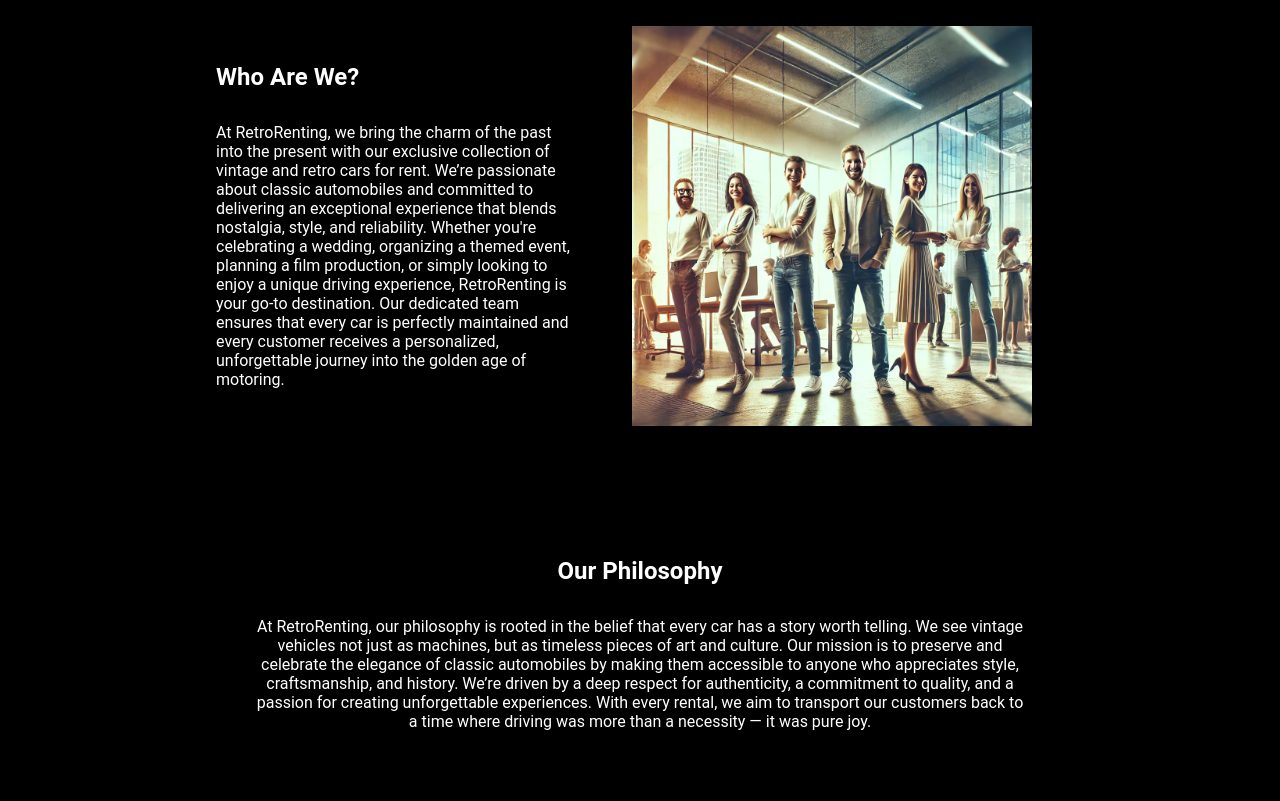
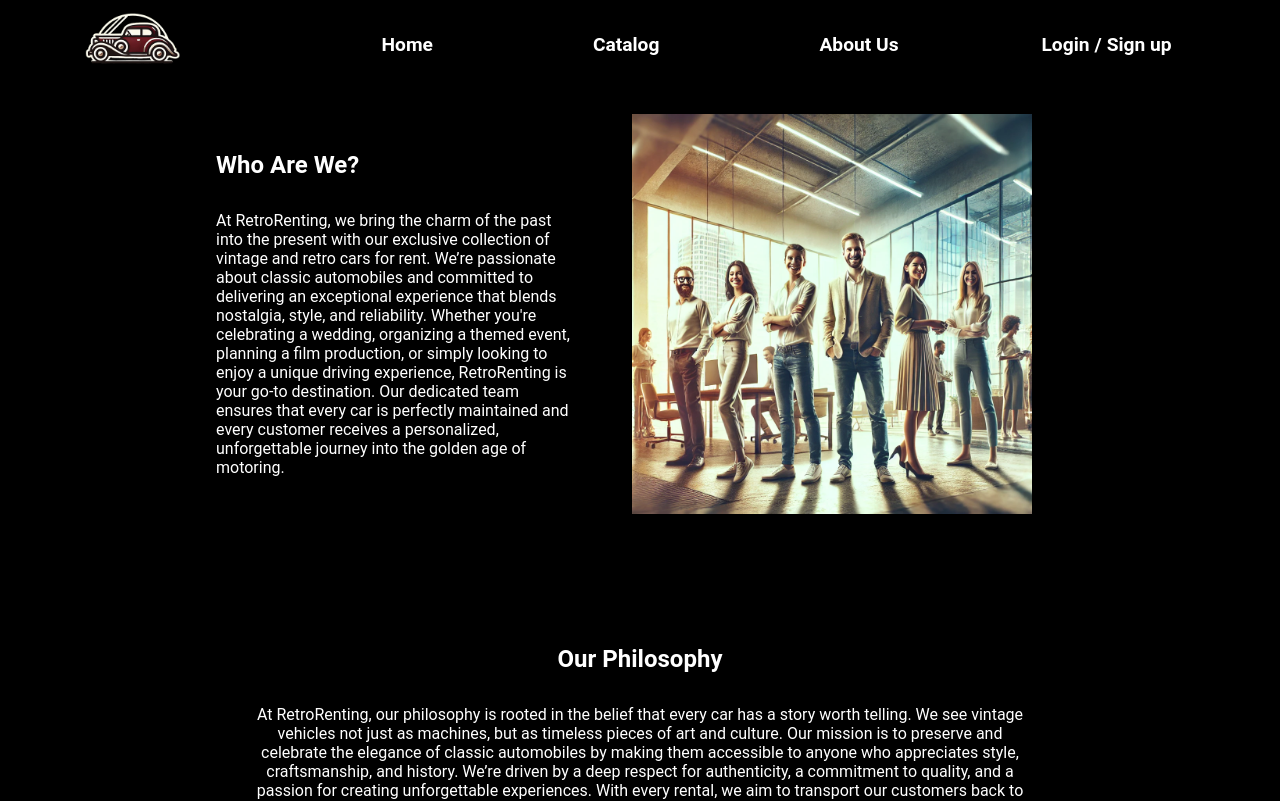
Before and after one commit to wailbenelhassane/RetroRenting, an Angular app: page /about-us in a window 1280 px wide. Shown: the top 801 px of the page. Built offline with nearby package versions, Linux system fonts and the light colour scheme.

Commit message:
Feat: add about-us page

```diff
--- a/src/app/pages/about-us/about-us.component.html
+++ b/src/app/pages/about-us/about-us.component.html
@@ -1,3 +1,5 @@
+<app-header></app-header>
+
 <app-side-text-section sectionKey="whoAreWe"></app-side-text-section>
 
 <app-center-text-section sectionKey="philosophy"></app-center-text-section>
@@ -17,3 +19,5 @@
 <section class ="center-align">
   <button class="general-button">Send Email</button>
 </section>
+
+<app-footer></app-footer>
--- a/src/app/pages/about-us/about-us.component.ts
+++ b/src/app/pages/about-us/about-us.component.ts
@@ -3,6 +3,8 @@ import {ReviewsComponent} from '../../components/reviews/reviews.component';
 import {OurTeamComponent} from '../../components/our-team/our-team.component';
 import {SideTextSectionComponent} from '../../components/side-text-section/side-text-section.component';
 import {CenterTextSectionComponent} from '../../components/center-text-section/center-text-section.component';
+import {HeaderComponent} from '../../components/header/header.component';
+import {FooterComponent} from '../../components/footer/footer.component';
 
 @Component({
   selector: 'app-about-us',
@@ -10,7 +12,9 @@ import {CenterTextSectionComponent} from '../../components/center-text-section/c
     ReviewsComponent,
     OurTeamComponent,
     SideTextSectionComponent,
-    CenterTextSectionComponent
+    CenterTextSectionComponent,
+    HeaderComponent,
+    FooterComponent
   ],
   templateUrl: './about-us.component.html',
   standalone: true,
```
